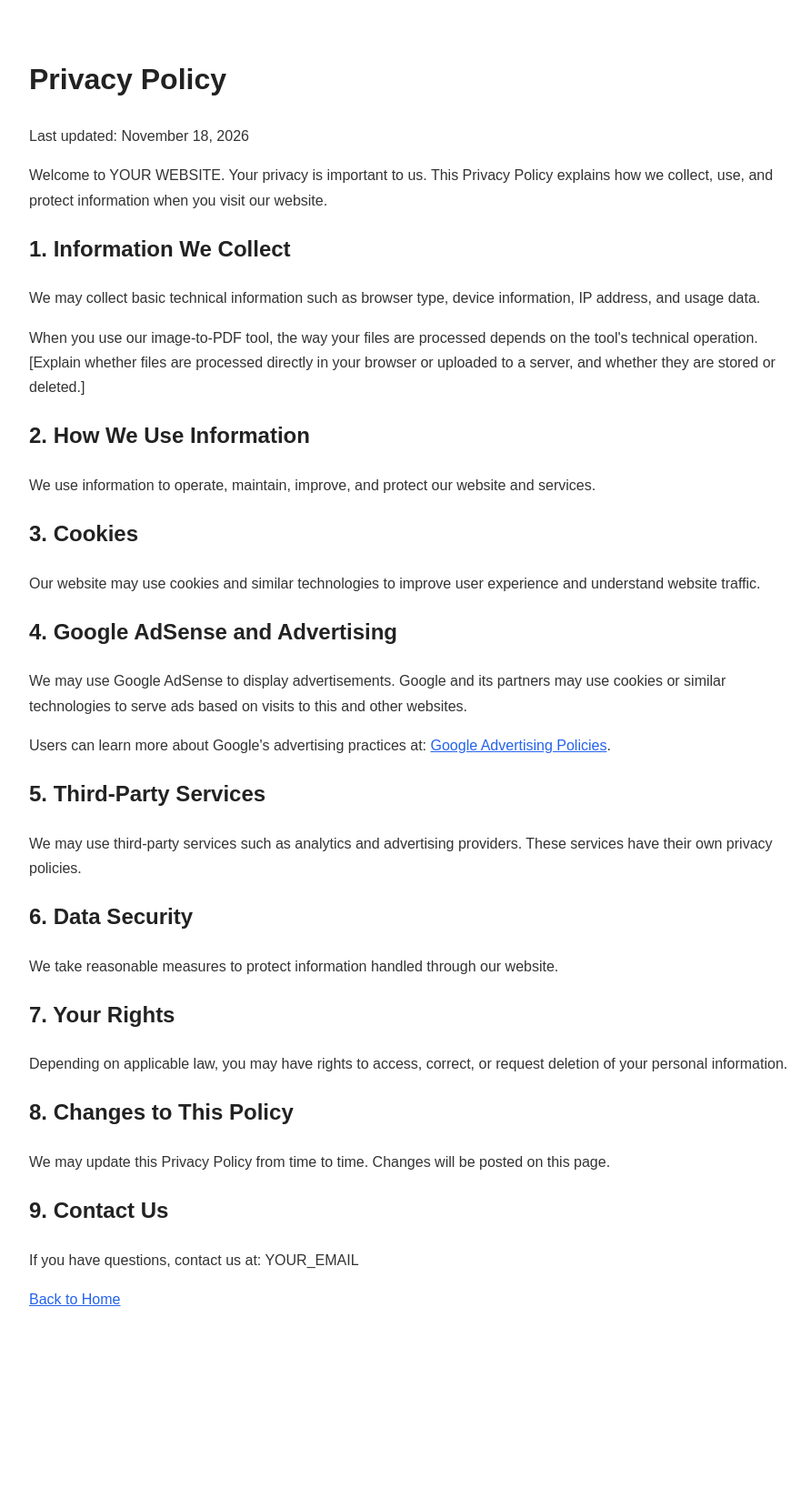
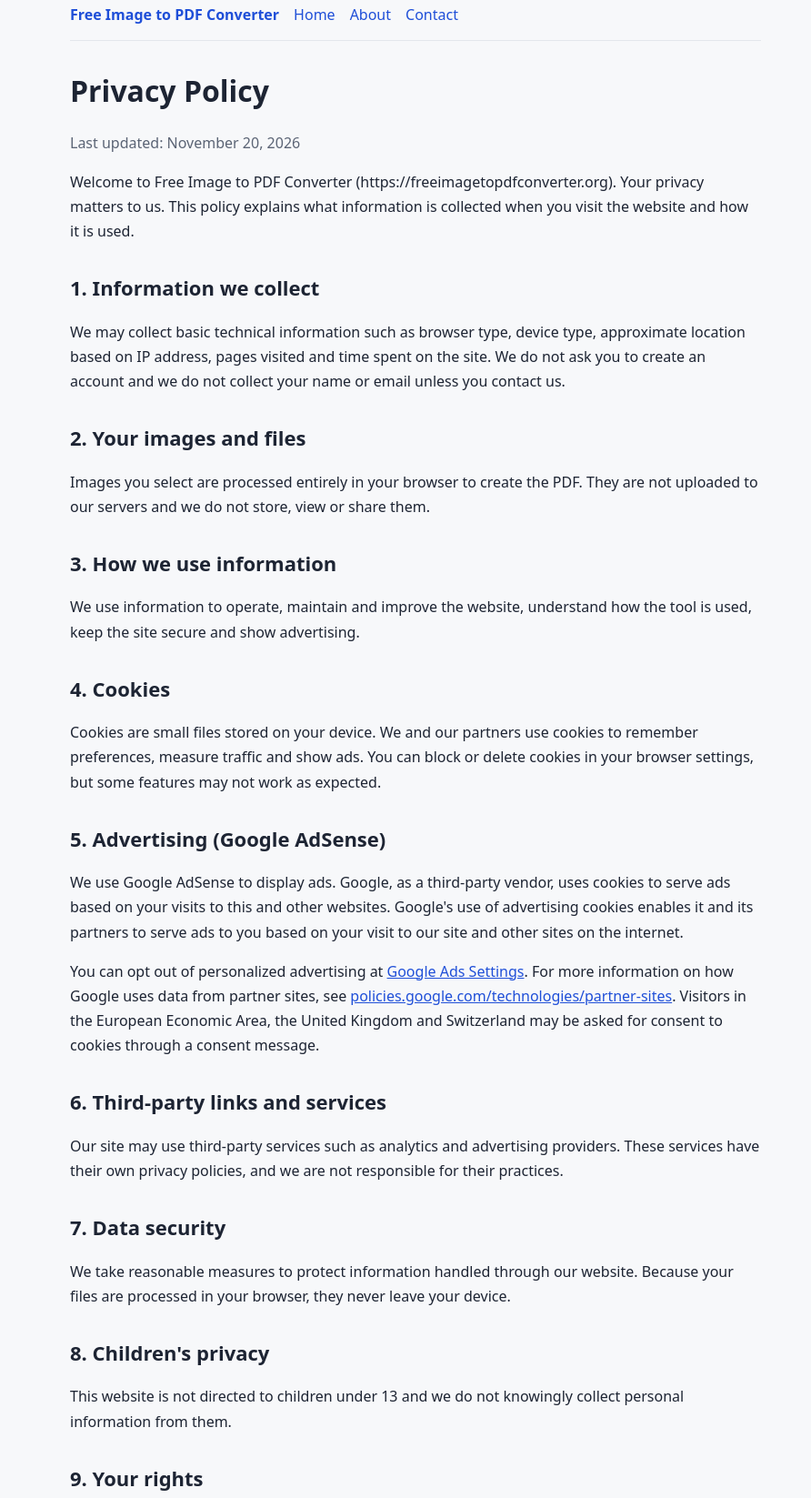
Before and after one commit to rayanesaffaj67-ux/QuickPDF-Converter.com, a plain HTML site: page privacy-policy.html in a window 1280 px wide. Shown: the part 21-1668 px from the top of the page at 91% size, without its empty margins (183-1075 px from the left). Before the commit the page ends 1539 px from the top, so only its background shows below. Drawn offline with Linux system fonts and the light colour scheme.

Commit message:
Update privacy-policy.html

```diff
--- a/privacy-policy.html
+++ b/privacy-policy.html
@@ -1,52 +1,66 @@
 <!DOCTYPE html>
 <html lang="en">
 <head>
-  <meta charset="UTF-8">
-  <meta name="viewport" content="width=device-width, initial-scale=1.0">
-  <title>Privacy Policy | YOUR WEBSITE</title>
-  <style>
-    body { font-family: Arial, sans-serif; max-width: 850px; margin: 40px auto; padding: 20px; line-height: 1.7; color: #333; }
-    h1, h2 { color: #222; }
-    a { color: #2563eb; }
-  </style>
+<meta charset="utf-8">
+<meta name="viewport" content="width=device-width, initial-scale=1">
+<title>Privacy Policy | Free Image to PDF Converter</title>
+<meta name="description" content="How Free Image to PDF Converter collects, uses and protects information, including cookies and Google AdSense advertising.">
+<link rel="canonical" href="https://freeimagetopdfconverter.org/privacy-policy">
+<!-- GOOGLE ADSENSE: paste your AdSense script here -->
+<style>
+body{font-family:system-ui,Arial,sans-serif;max-width:760px;margin:0 auto;padding:24px 20px;line-height:1.7;color:#1d2433;background:#f7f8fa}
+h1{font-size:32px;margin:0 0 12px}h2{font-size:22px;margin:30px 0 8px}
+a{color:#1f4fd8}nav a{margin-right:16px;text-decoration:none}
+nav{padding-bottom:14px;border-bottom:1px solid #e3e6ec;margin-bottom:28px}
+footer{margin-top:44px;padding-top:18px;border-top:1px solid #e3e6ec;font-size:14px;color:#5b6475}
+footer a{margin-right:14px}.muted{color:#5b6475}
+</style>
 </head>
 <body>
-  <h1>Privacy Policy</h1>
-  <p>Last updated: November 18, 2026</p>
+<nav><a href="/"><b>Free Image to PDF Converter</b></a><a href="/">Home</a><a href="/about">About</a><a href="/contact">Contact</a></nav>
 
-  <p>Welcome to YOUR WEBSITE. Your privacy is important to us. This Privacy Policy explains how we collect, use, and protect information when you visit our website.</p>
+<h1>Privacy Policy</h1>
+<p class="muted">Last updated: November 20, 2026</p>
+<p>Welcome to Free Image to PDF Converter (https://freeimagetopdfconverter.org). Your privacy matters to us. This policy explains what information is collected when you visit the website and how it is used.</p>
 
-  <h2>1. Information We Collect</h2>
-  <p>We may collect basic technical information such as browser type, device information, IP address, and usage data.</p>
-  <p>When you use our image-to-PDF tool, the way your files are processed depends on the tool's technical operation. [Explain whether files are processed directly in your browser or uploaded to a server, and whether they are stored or deleted.]</p>
+<h2>1. Information we collect</h2>
+<p>We may collect basic technical information such as browser type, device type, approximate location based on IP address, pages visited and time spent on the site. We do not ask you to create an account and we do not collect your name or email unless you contact us.</p>
 
-  <h2>2. How We Use Information</h2>
-  <p>We use information to operate, maintain, improve, and protect our website and services.</p>
+<h2>2. Your images and files</h2>
+<p>Images you select are processed entirely in your browser to create the PDF. They are not uploaded to our servers and we do not store, view or share them.</p>
 
-  <h2>3. Cookies</h2>
-  <p>Our website may use cookies and similar technologies to improve user experience and understand website traffic.</p>
+<h2>3. How we use information</h2>
+<p>We use information to operate, maintain and improve the website, understand how the tool is used, keep the site secure and show advertising.</p>
 
-  <h2>4. Google AdSense and Advertising</h2>
-  <p>We may use Google AdSense to display advertisements. Google and its partners may use cookies or similar technologies to serve ads based on visits to this and other websites.</p>
-  <p>Users can learn more about Google's advertising practices at:
-    <a href="https://policies.google.com/technologies/ads">Google Advertising Policies</a>.
-  </p>
+<h2>4. Cookies</h2>
+<p>Cookies are small files stored on your device. We and our partners use cookies to remember preferences, measure traffic and show ads. You can block or delete cookies in your browser settings, but some features may not work as expected.</p>
 
-  <h2>5. Third-Party Services</h2>
-  <p>We may use third-party services such as analytics and advertising providers. These services have their own privacy policies.</p>
+<h2>5. Advertising (Google AdSense)</h2>
+<p>We use Google AdSense to display ads. Google, as a third-party vendor, uses cookies to serve ads based on your visits to this and other websites. Google's use of advertising cookies enables it and its partners to serve ads to you based on your visit to our site and other sites on the internet.</p>
+<p>You can opt out of personalized advertising at <a href="https://adssettings.google.com" rel="noopener">Google Ads Settings</a>. For more information on how Google uses data from partner sites, see <a href="https://policies.google.com/technologies/partner-sites" rel="noopener">policies.google.com/technologies/partner-sites</a>. Visitors in the European Economic Area, the United Kingdom and Switzerland may be asked for consent to cookies through a consent message.</p>
 
-  <h2>6. Data Security</h2>
-  <p>We take reasonable measures to protect information handled through our website.</p>
+<h2>6. Third-party links and services</h2>
+<p>Our site may use third-party services such as analytics and advertising providers. These services have their own privacy policies, and we are not responsible for their practices.</p>
 
-  <h2>7. Your Rights</h2>
-  <p>Depending on applicable law, you may have rights to access, correct, or request deletion of your personal information.</p>
+<h2>7. Data security</h2>
+<p>We take reasonable measures to protect information handled through our website. Because your files are processed in your browser, they never leave your device.</p>
 
-  <h2>8. Changes to This Policy</h2>
-  <p>We may update this Privacy Policy from time to time. Changes will be posted on this page.</p>
+<h2>8. Children's privacy</h2>
+<p>This website is not directed to children under 13 and we do not knowingly collect personal information from them.</p>
 
-  <h2>9. Contact Us</h2>
-  <p>If you have questions, contact us at: YOUR_EMAIL</p>
+<h2>9. Your rights</h2>
+<p>Depending on the law where you live, you may have the right to access, correct or request deletion of your personal information. Contact us to make a request.</p>
 
-  <p><a href="index.html">Back to Home</a></p>
+<h2>10. Changes to this policy</h2>
+<p>We may update this policy from time to time. Changes will be posted on this page with a new date.</p>
+
+<h2>11. Contact us</h2>
+<p>If you have questions, contact us at <a href="mailto:rayanesaffaj67@gmail.com">rayanesaffaj67@gmail.com</a>.</p>
+<p><a href="/">Back to Home</a></p>
+
+<footer>
+<p><a href="/about">About Us</a><a href="/privacy-policy">Privacy Policy</a><a href="/contact">Contact Us</a><a href="/terms">Terms of Service</a></p>
+<p>&copy; 2026 Free Image to PDF Converter. All rights reserved.</p>
+</footer>
 </body>
 </html>
```
